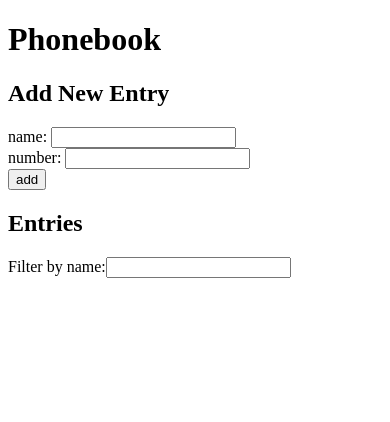
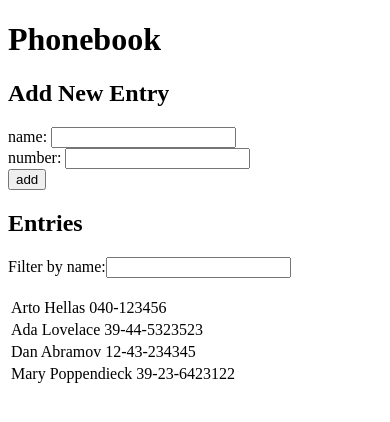
Before and after one commit to reagan-mackey/fullstackopen22-exercises, a React (Create React App) app in the folder part2/phonebook/: page / in a window 390 px wide. Shown: the top 422 px of the page. Built offline with nearby package versions, Linux system fonts and the light colour scheme; data requests are answered from the project's data file.

Commit message:
Completed phonebook step 6

```diff
--- /dev/null
+++ b/part2/phonebook/db.json
@@ -0,0 +1,24 @@
+{
+  "persons": [
+    {
+      "name": "Arto Hellas",
+      "number": "040-123456",
+      "id": 1
+    },
+    {
+      "name": "Ada Lovelace",
+      "number": "39-44-5323523",
+      "id": 2
+    },
+    {
+      "name": "Dan Abramov",
+      "number": "12-43-234345",
+      "id": 3
+    },
+    {
+      "name": "Mary Poppendieck",
+      "number": "39-23-6423122",
+      "id": 4
+    }
+  ]
+}
--- a/part2/phonebook/package.json
+++ b/part2/phonebook/package.json
@@ -6,6 +6,7 @@
     "@testing-library/jest-dom": "^5.16.4",
     "@testing-library/react": "^13.1.0",
     "@testing-library/user-event": "^13.5.0",
+    "axios": "^0.27.2",
     "react": "^18.0.0",
     "react-dom": "^18.0.0",
     "react-scripts": "5.0.1",
--- a/part2/phonebook/src/App.js
+++ b/part2/phonebook/src/App.js
@@ -1,4 +1,5 @@
-import { useState } from "react";
+import { useState, useEffect } from "react";
+import axios from "axios";
 import PersonForm from "./components/PersonForm";
 import Filter from "./components/Filter";
 import PersonTable from "./components/PersonTable";
@@ -8,6 +9,12 @@
   const [newName, setNewName] = useState("");
   const [newNumber, setNewNumber] = useState("");
   const [searchName, setSearchName] = useState("");
+
+  useEffect(() => {
+    axios.get("http://localhost:3001/persons").then((response) => {
+      setPersons(response.data);
+    });
+  }, []);
 
   const addName = (event) => {
     event.preventDefault();
@@ -64,3 +71,7 @@
 };
 
 export default App;
+
+/*
+Modify the application such that the initial state of the data is fetched from the server using the axios-library
+*/
```
Also changed, not shown: 1 other file (tests, documents, lock files or other folders).
